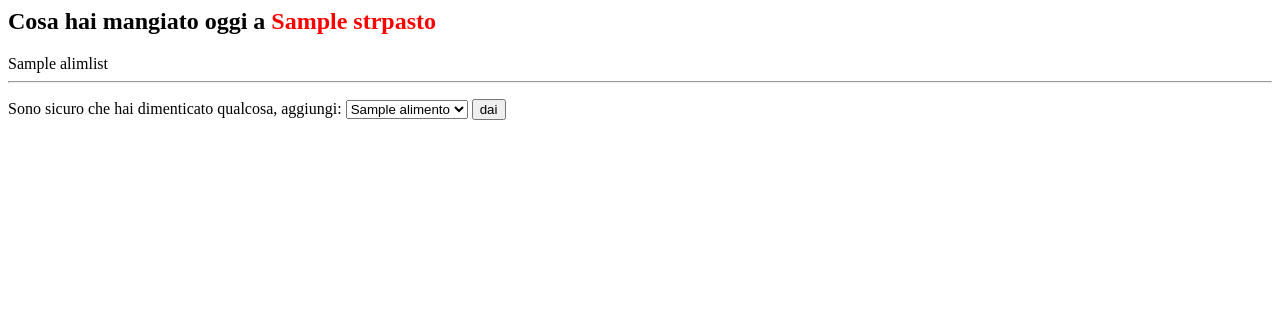
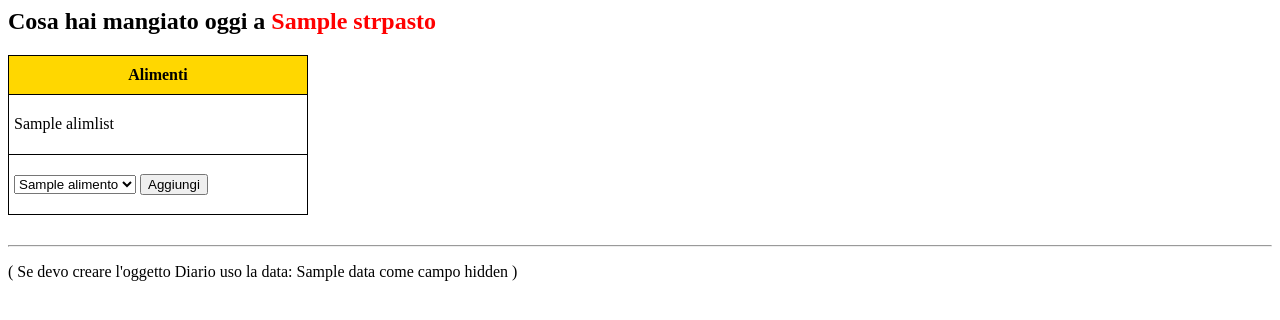
Before and after one commit to giuliofalco/e20, a Django app: template diario/templates/diario/modifica.html in a window 1280 px wide. Shown: the top 320 px of the page. Run offline with Django 4.2, Linux system fonts and the light colour scheme; tables that the repository leaves empty hold one stand-in row (values such as "Sample post"); the template is opened without the code that fills it: values that come from a table or form of the project are taken from there, most other values are stand-ins (such as "Sample title", 1, 10 or a date in 2020).

Commit message:
modificato il template modifica

```diff
--- a/diario/templates/diario/modifica.html
+++ b/diario/templates/diario/modifica.html
@@ -2,19 +2,29 @@
     <head>
        <style>
            #pasto {color: red;}
+                table { width: 300px; margin-bottom : 30px; border: 1px solid black;
+                       border-collapse: collapse}
+                td  {width: 20px; height: 60px; padding: 0px 10px 2px 10px; border: 1px solid black;
+                     padding: 5px; cursor: pointer;}
+                th  {margin-bottom: 20px; padding: 10px; background: gold;
+                     border: 1px solid black}margin-bottom : 30px; border: 1px solid black;
+                       border-collapse: collapse}
+                td  {width: 30px; height: 60px; padding: 0px 10px 2px 10px; border: 1px solid black;
+                     padding: 5px; cursor: pointer;}
+                th  {margin-bottom: 20px; padding: 10px; background: gold;
+                     border: 1px solid black}
        </style>
     </head>
 
     </body>
             <h2> Cosa hai mangiato oggi a <span id=pasto>{{strpasto}}</span></h2>
-             {%if not nuovo %}
+                <table>
+                <th>Alimenti</th>
                 {% for al in alimlist %}
-                   {{al}} <br>
+                  <tr> <td> {{al}} </td> </tr>
                 {% endfor %}
-                <hr>
-                <p>
-                Sono sicuro che hai dimenticato qualcosa, aggiungi:
-
+                <tr>
+                <td>
                 <select>
 
                   {% for ele in alimenti %}
@@ -22,11 +32,16 @@
                   {% endfor %}
 
                </select>
-               <input type=button value=dai>
-            {% else %}
-                Nessun oggetto Diario da visualizzare: da implementare la creazione <br>
-                Devo creare l'oggetto Diario con data: {{data}}
-            {% endif %}
+               <input type=button value=Aggiungi>
+
+
+               </table>
+                <hr>
+                <p>
+
+                <p>
+               ( Se devo creare l'oggetto Diario uso la data: {{data}} come campo hidden )
+
 
     </body>
 
--- a/diario/views.py
+++ b/diario/views.py
@@ -74,7 +74,7 @@ def settimana(request,w):
 
 def modifica(request,id,week,pasto,day):
      PASTI = {'fuori_pasto':0,'colazione':1,'merenda_mat':2,'pranzo':3,'merenda_pom':4,'cena':5,'dopo_cena':6}
-     data = ()
+     data = ""
      if id != 0:
         nuovo = False                                   # l'oggetto diario è esistente
         diario = Diario.objects.get(id=id)              # l'oggetto registrazione con l'id del parametro
```
Also changed, not shown: diario/myDate.py (+5 -5 lines).
